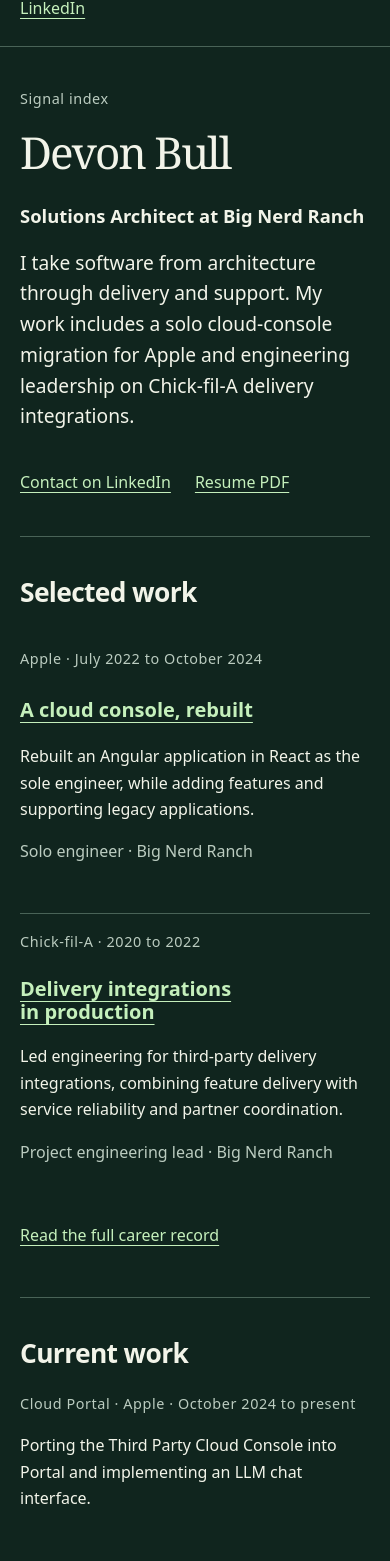
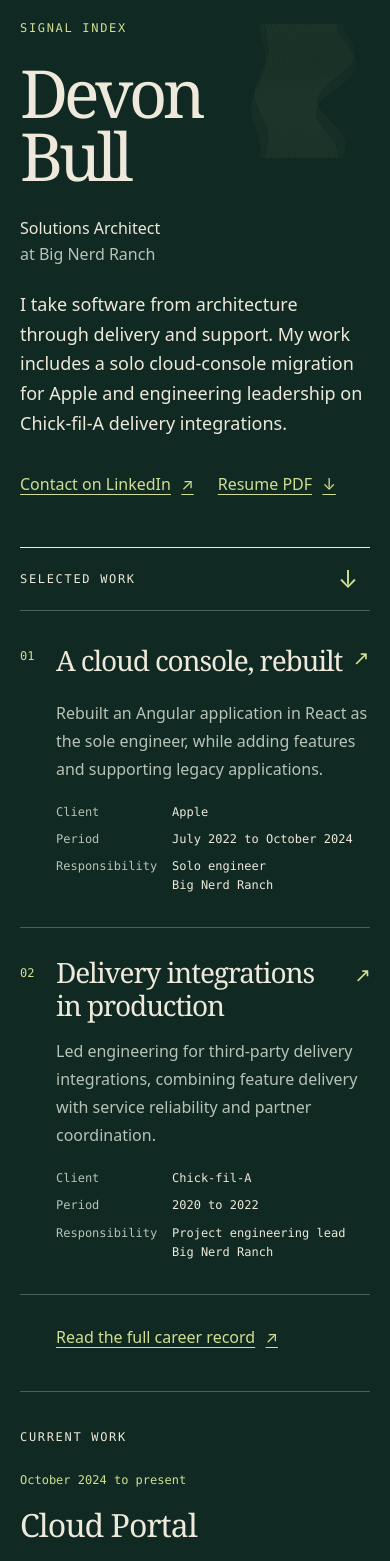
Before and after one commit to DBULL7/personal-site, a Next.js app: page / in a window 390 px wide. Shown: the part 138-1699 px from the top of the page. Built offline with nearby package versions, Linux system fonts and the light colour scheme; no server answers.

Commit message:
feat(site): introduce the transmission Signal index

```diff
--- a/app/page.tsx
+++ b/app/page.tsx
@@ -2,6 +2,7 @@
 import Link from 'next/link'
 import { signal } from '@/content/signal'
 import styles from './signal.module.css'
+import transmission from './transmission.module.css'
 
 const title = `${signal.person.name} | ${signal.person.title}`
 
@@ -24,30 +25,45 @@
   const currentWork = signal.work.find((work) => work.id === 'cloud-portal')
 
   return (
-    <main className={styles.page}>
+    <main className={`${styles.page} ${transmission.index}`}>
       <div className={styles.container}>
-        <header className={styles.hero}>
-          <p className={styles.eyebrow}>Signal index</p>
-          <h1>{signal.person.name}</h1>
-          <p className={styles.role}>
-            {signal.person.title} at {signal.person.employer}
+        <header className={transmission.hero}>
+          <div className={transmission.waveField} aria-hidden="true" />
+          <p className={transmission.kicker}>Signal index</p>
+          <h1 className={transmission.masthead}>{signal.person.name}</h1>
+          <div className={transmission.opening}>
+            <p className={transmission.role}>
+              {signal.person.title} <span>at {signal.person.employer}</span>
             </p>
-          <p className={styles.introduction}>{signal.person.introduction}</p>
+            <p className={transmission.introduction}>
+              {signal.person.introduction}
+            </p>
             <nav className={styles.links} aria-label="Get in touch">
-            <a href={signal.person.contact}>Contact on LinkedIn</a>
-            <a href="/resume.pdf">Resume PDF</a>
+              <a href={signal.person.contact}>
+                Contact on LinkedIn <span aria-hidden="true">↗</span>
+              </a>
+              <a href="/resume.pdf">
+                Resume PDF <span aria-hidden="true">↓</span>
+              </a>
             </nav>
+          </div>
         </header>
 
-        <section className={styles.section} aria-labelledby="selected-work">
+        <section aria-labelledby="selected-work">
+          <div className={transmission.sectionHeading}>
             <h2 id="selected-work">Selected work</h2>
-          <ol className={styles.workIndex}>
-            {selectedWork.map((work) => (
+            <a href="#work-index" aria-label="Explore selected work">
+              <span aria-hidden="true">↓</span>
+            </a>
+          </div>
+          <ol className={transmission.workIndex} id="work-index" role="list">
+            {selectedWork.map((work, index) => (
               <li key={work.id}>
-                <article className={styles.workSummary}>
-                  <p className={styles.eyebrow}>
-                    {work.client} · {work.period}
-                  </p>
+                <article className={transmission.workRow}>
+                  <span className={transmission.ordinal} aria-hidden="true">
+                    {String(index + 1).padStart(2, '0')}
+                  </span>
+                  <div className={transmission.workBody}>
                     <h3>
                       <Link
                         href={
@@ -57,34 +73,69 @@
                         }
                       >
                         {work.title}
+                        <span aria-hidden="true">↗</span>
                       </Link>
                     </h3>
                     <p>{work.contribution}</p>
-                  <p className={styles.muted}>
-                    {work.role} · {signal.person.employer}
-                  </p>
+                  </div>
+                  <dl className={transmission.projectCredits}>
+                    <div>
+                      <dt>Client</dt>
+                      <dd>{work.client}</dd>
+                    </div>
+                    <div>
+                      <dt>Period</dt>
+                      <dd>{work.period}</dd>
+                    </div>
+                    <div>
+                      <dt>Responsibility</dt>
+                      <dd>{work.role}</dd>
+                      <dd>{signal.person.employer}</dd>
+                    </div>
+                  </dl>
                 </article>
               </li>
             ))}
           </ol>
-          <Link href="/career">Read the full career record</Link>
+          <div className={transmission.careerLink}>
+            <Link href="/career">
+              Read the full career record <span aria-hidden="true">↗</span>
+            </Link>
+          </div>
         </section>
 
         {currentWork ? (
-          <section className={styles.section} aria-labelledby="current-work">
+          <section
+            className={transmission.current}
+            aria-labelledby="current-work"
+          >
             <h2 id="current-work">Current work</h2>
-            <p className={styles.eyebrow}>
-              {currentWork.title} · {currentWork.client} · {currentWork.period}
+            <div>
+              <p className={transmission.currentPeriod}>{currentWork.period}</p>
+              <h3>{currentWork.title}</h3>
+              <p>{currentWork.contribution}</p>
+              <p className={transmission.currentCredit}>
+                {currentWork.client} · {currentWork.role} ·{' '}
+                {signal.person.employer}
               </p>
-            <p>{currentWork.contribution}</p>
+            </div>
           </section>
         ) : null}
 
+        <section className={transmission.elsewhere} aria-labelledby="elsewhere">
+          <h2 id="elsewhere">Elsewhere</h2>
           <nav className={styles.links} aria-label="More from Devon">
-          <Link href="/career">Career</Link>
-          <Link href="/blog">Blog</Link>
-          <Link href="/lab">Lab experiments</Link>
+            <Link href="/career">
+              Career <span aria-hidden="true">↗</span>
+            </Link>
+            <Link href="/blog">
+              Blog <span aria-hidden="true">↗</span>
+            </Link>
+            <Link href="/lab">
+              Lab experiments <span aria-hidden="true">↗</span>
+            </Link>
           </nav>
+        </section>
       </div>
     </main>
   )
--- a/app/signal.module.css
+++ b/app/signal.module.css
@@ -2,11 +2,11 @@
 .siteHeader,
 .siteFooter,
 .skipLink {
-  --signal-background: #10251e;
-  --signal-text: #f2f4e9;
-  --signal-muted: #bbccc0;
-  --signal-accent: #c5f0bc;
-  --signal-border: #496357;
+  --signal-background: #102923;
+  --signal-text: #eee9da;
+  --signal-muted: #b8c3b7;
+  --signal-accent: #d1df92;
+  --signal-border: #496056;
   background: var(--signal-background);
   color: var(--signal-text);
   font-family:
@@ -275,6 +275,50 @@
   height: 100%;
 }
 
+@media screen {
+  .page,
+  .siteHeader,
+  .siteFooter {
+    padding-inline: clamp(1.25rem, 4.5vw, 5rem);
+  }
+
+  .container,
+  .headerInner,
+  .footerInner {
+    max-width: 76rem;
+  }
+
+  .siteHeader .wordmark {
+    color: var(--signal-text);
+    font-family: 'SFMono-Regular', Consolas, 'Liberation Mono', monospace;
+    font-size: 0.75rem;
+    font-weight: 400;
+    letter-spacing: 0.1em;
+    text-transform: uppercase;
+    text-decoration: none;
+  }
+
+  .siteHeader .links,
+  .siteFooter {
+    font-size: 0.875rem;
+  }
+
+  .siteHeader a,
+  .siteFooter a {
+    color: var(--signal-text);
+  }
+
+  .page h2,
+  .page h3 {
+    font-family: Georgia, 'Times New Roman', serif;
+    font-weight: 400;
+  }
+
+  .page p {
+    max-width: 62ch;
+  }
+}
+
 @media print {
   .siteHeader,
   .siteFooter,
--- /dev/null
+++ b/app/transmission.module.css
@@ -0,0 +1,332 @@
+.index {
+  padding-top: 2.25rem;
+  padding-bottom: 0;
+}
+
+.hero {
+  position: relative;
+  isolation: isolate;
+  padding-block: 0 4.5rem;
+}
+
+.waveField {
+  position: absolute;
+  z-index: -1;
+  inset: 0 -1rem 1.5rem auto;
+  width: 43%;
+  background: url('/transmission-wave.svg') center / contain no-repeat;
+  pointer-events: none;
+}
+
+.index .kicker,
+.index .sectionHeading h2,
+.index .current > h2,
+.index .elsewhere h2 {
+  margin: 0;
+  font-family: 'SFMono-Regular', Consolas, 'Liberation Mono', monospace;
+  font-size: 0.75rem;
+  font-weight: 400;
+  line-height: 1.5;
+  letter-spacing: 0.14em;
+  text-transform: uppercase;
+}
+
+.index .kicker {
+  color: var(--signal-accent);
+}
+
+.index .masthead {
+  max-width: none;
+  margin-block: 1.75rem 2rem;
+  font-size: clamp(4.5rem, 10.8vw, 9.5rem);
+  font-weight: 400;
+  line-height: 0.98;
+  letter-spacing: -0.065em;
+}
+
+.opening {
+  width: 56%;
+}
+
+.index .role {
+  margin-bottom: 1.4rem;
+  font-size: 1rem;
+  font-weight: 500;
+}
+
+.role span {
+  color: var(--signal-muted);
+  font-weight: 400;
+}
+
+.index .introduction {
+  max-width: 47ch;
+  margin-bottom: 1.5rem;
+  font-size: clamp(1.125rem, 1.65vw, 1.375rem);
+  line-height: 1.65;
+  text-wrap: pretty;
+}
+
+.index a {
+  gap: 0.65rem;
+}
+
+.sectionHeading {
+  display: flex;
+  align-items: center;
+  justify-content: space-between;
+  min-height: 4rem;
+  border-top: 1px solid var(--signal-text);
+  border-bottom: 1px solid var(--signal-border);
+}
+
+.sectionHeading > a {
+  justify-content: center;
+  text-decoration: none;
+  font-size: 1.5rem;
+}
+
+.workIndex {
+  margin: 0;
+  padding: 0;
+  list-style: none;
+  scroll-margin-top: 1.5rem;
+}
+
+.workIndex > li {
+  border-bottom: 1px solid var(--signal-border);
+}
+
+.workRow {
+  display: grid;
+  grid-template-columns: 3rem minmax(0, 1fr) 15rem;
+  gap: 2rem;
+  padding-block: 2.5rem 2.75rem;
+}
+
+.ordinal {
+  padding-top: 0.75rem;
+  color: var(--signal-accent);
+  font-family: 'SFMono-Regular', Consolas, 'Liberation Mono', monospace;
+  font-size: 0.875rem;
+  font-variant-numeric: tabular-nums;
+}
+
+.index .workBody h3 {
+  margin-bottom: 1rem;
+  font-family: Georgia, 'Times New Roman', serif;
+  font-size: clamp(1.75rem, 3vw, 2.75rem);
+  font-weight: 400;
+  line-height: 1.16;
+  letter-spacing: -0.04em;
+}
+
+.workBody h3 a {
+  color: var(--signal-text);
+  padding: 0;
+  text-decoration: none;
+}
+
+.workBody h3 a:hover {
+  text-decoration: underline;
+  text-decoration-thickness: 1px;
+}
+
+.workBody h3 a span {
+  align-self: flex-start;
+  padding-top: 0.45rem;
+  color: var(--signal-accent);
+  font-family: system-ui, sans-serif;
+  font-size: 1.25rem;
+}
+
+.index .workBody p {
+  max-width: 58ch;
+  margin: 0;
+  color: var(--signal-muted);
+  line-height: 1.75;
+}
+
+.projectCredits {
+  display: grid;
+  align-content: start;
+  gap: 0.8rem;
+  margin: 0;
+  padding: 0.5rem 0 0 1.5rem;
+  border-left: 1px solid var(--signal-border);
+  font-family: 'SFMono-Regular', Consolas, 'Liberation Mono', monospace;
+  font-size: 0.75rem;
+  line-height: 1.6;
+}
+
+.projectCredits dt {
+  color: var(--signal-muted);
+}
+
+.projectCredits dd {
+  margin: 0;
+}
+
+.careerLink {
+  padding-block: 1.25rem 3.5rem;
+  padding-left: 5rem;
+}
+
+.current,
+.elsewhere {
+  display: grid;
+  grid-template-columns: 15rem minmax(0, 1fr);
+  gap: 2rem;
+  border-top: 1px solid var(--signal-border);
+  padding-block: 2.5rem;
+}
+
+.index .current > h2,
+.index .elsewhere h2 {
+  padding-top: 0.5rem;
+}
+
+.index .currentPeriod,
+.index .currentCredit {
+  color: var(--signal-muted);
+  font-family: 'SFMono-Regular', Consolas, 'Liberation Mono', monospace;
+  font-size: 0.75rem;
+  line-height: 1.75;
+}
+
+.index .currentPeriod {
+  color: var(--signal-accent);
+  margin-bottom: 1rem;
+}
+
+.index .current h3 {
+  font-family: Georgia, 'Times New Roman', serif;
+  font-size: 2rem;
+  font-weight: 400;
+  letter-spacing: -0.03em;
+}
+
+.current p {
+  max-width: 58ch;
+}
+
+.index .currentCredit {
+  margin-bottom: 0;
+}
+
+.elsewhere {
+  padding-block: 1.5rem 2rem;
+}
+
+@media (max-width: 900px) {
+  .waveField {
+    width: 38%;
+    inset-block: 5rem 2rem;
+  }
+
+  .opening {
+    width: 64%;
+  }
+
+  .workRow {
+    grid-template-columns: 2rem minmax(0, 1fr) 12rem;
+    gap: 1.25rem;
+  }
+
+  .projectCredits {
+    padding-left: 1rem;
+  }
+
+  .careerLink {
+    padding-left: 3.25rem;
+  }
+
+  .current,
+  .elsewhere {
+    grid-template-columns: 10rem minmax(0, 1fr);
+  }
+}
+
+@media (max-width: 600px) {
+  .index {
+    padding-top: 1.5rem;
+  }
+
+  .hero {
+    padding-bottom: 2.5rem;
+  }
+
+  .waveField {
+    inset: 0 0 auto auto;
+    width: 40%;
+    height: 9rem;
+    opacity: 0.6;
+  }
+
+  .index .masthead {
+    width: 70%;
+    margin-block: 1.5rem 1.75rem;
+    font-size: clamp(4rem, 17vw, 6rem);
+    line-height: 0.95;
+    text-wrap: initial;
+  }
+
+  .opening {
+    width: 100%;
+  }
+
+  .role span {
+    display: block;
+  }
+
+  .index .introduction {
+    font-size: 1.125rem;
+  }
+
+  .workRow {
+    grid-template-columns: 1.5rem minmax(0, 1fr);
+    gap: 1.25rem 0.75rem;
+    padding-block: 1.75rem 2rem;
+  }
+
+  .ordinal {
+    padding-top: 0.5rem;
+    font-size: 0.75rem;
+  }
+
+  .projectCredits {
+    grid-column: 2;
+    grid-template-columns: 1fr;
+    padding: 0;
+    border: 0;
+    gap: 0.5rem;
+  }
+
+  .projectCredits > div {
+    display: grid;
+    grid-template-columns: 6.75rem minmax(0, 1fr);
+    column-gap: 0.5rem;
+  }
+
+  .projectCredits dd {
+    grid-column: 2;
+  }
+
+  .careerLink {
+    padding-left: 2.25rem;
+    padding-bottom: 2rem;
+  }
+
+  .current,
+  .elsewhere {
+    grid-template-columns: 1fr;
+    gap: 1.5rem;
+    padding-block: 1.75rem;
+  }
+}
+
+@media print {
+  .waveField {
+    display: none;
+  }
+}
--- a/components/career-records.tsx
+++ b/components/career-records.tsx
@@ -11,7 +11,7 @@
           {signal.person.title} at {signal.person.employer}
         </p>
         <p className={styles.muted}>{signal.person.tenure}</p>
-        <ol className={styles.records}>
+        <ol className={styles.records} role="list">
           {signal.work.map((work) => (
             <li key={work.id}>
               <article id={work.id} className={styles.record}>
@@ -53,7 +53,7 @@
       </section>
       <section className={styles.section} aria-labelledby="education">
         <h2 id="education">Education</h2>
-        <ul className={styles.education}>
+        <ul className={styles.education} role="list">
           {signal.education.map((education) => (
             <li key={education.school}>
               <h3>{education.school}</h3>
--- a/scripts/check-signal-browser.mjs
+++ b/scripts/check-signal-browser.mjs
@@ -149,6 +149,13 @@
         }
       }
     }
+    await writeFile(
+      resolve(
+        output,
+        `${path === '/' ? 'home' : path.slice(1).replaceAll('/', '-')}-nojs.txt`
+      ),
+      body
+    )
     await plain.screenshot({
       path: resolve(
         output,
@@ -157,6 +164,22 @@
       fullPage: true
     })
     return { textLength: body.length }
+  })
+}
+if (mode !== 'baseline') {
+  await check('open migration case study', async () => {
+    await page.goto(base)
+    await page.locator('main a[href="/work/cloud-console"]').first().click()
+    await page.waitForURL('**/work/cloud-console')
+    assert.match(await page.locator('main').innerText(), /The assignment/)
+  })
+  await check('lab animation starts and stops', async () => {
+    await page.goto(new URL('/lab', base).href)
+    assert.equal(await page.locator('canvas').count(), 0)
+    await page.getByRole('button', { name: 'Start Matrix rain' }).click()
+    await page.locator('canvas').waitFor({ state: 'visible' })
+    await page.getByRole('button', { name: 'Stop Matrix rain' }).click()
+    await page.locator('canvas').waitFor({ state: 'detached' })
   })
 }
 await check('graphics unavailable', async () => {
```
Also changed, not shown: public/transmission-wave.svg (added), 4 other files (tests, documents, lock files or other folders). Lines whose indentation alone changed are shown as unchanged.
